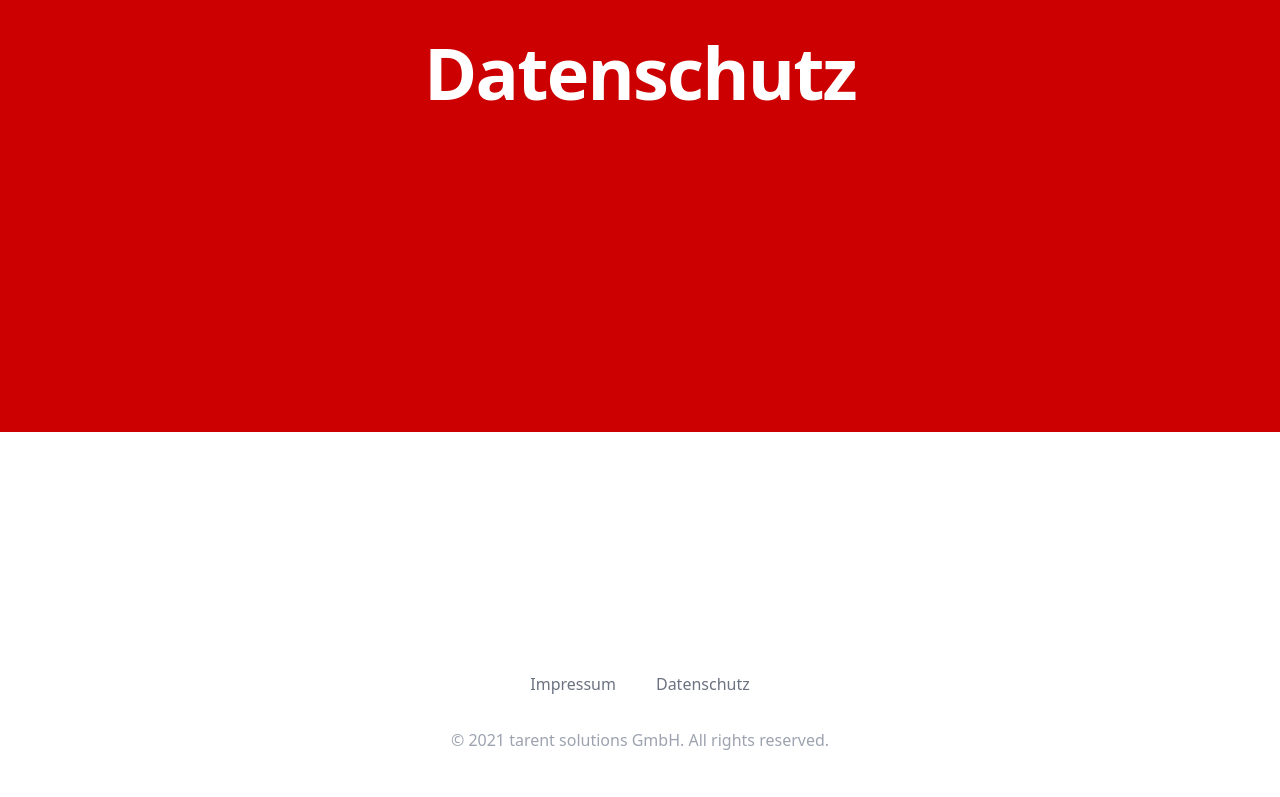
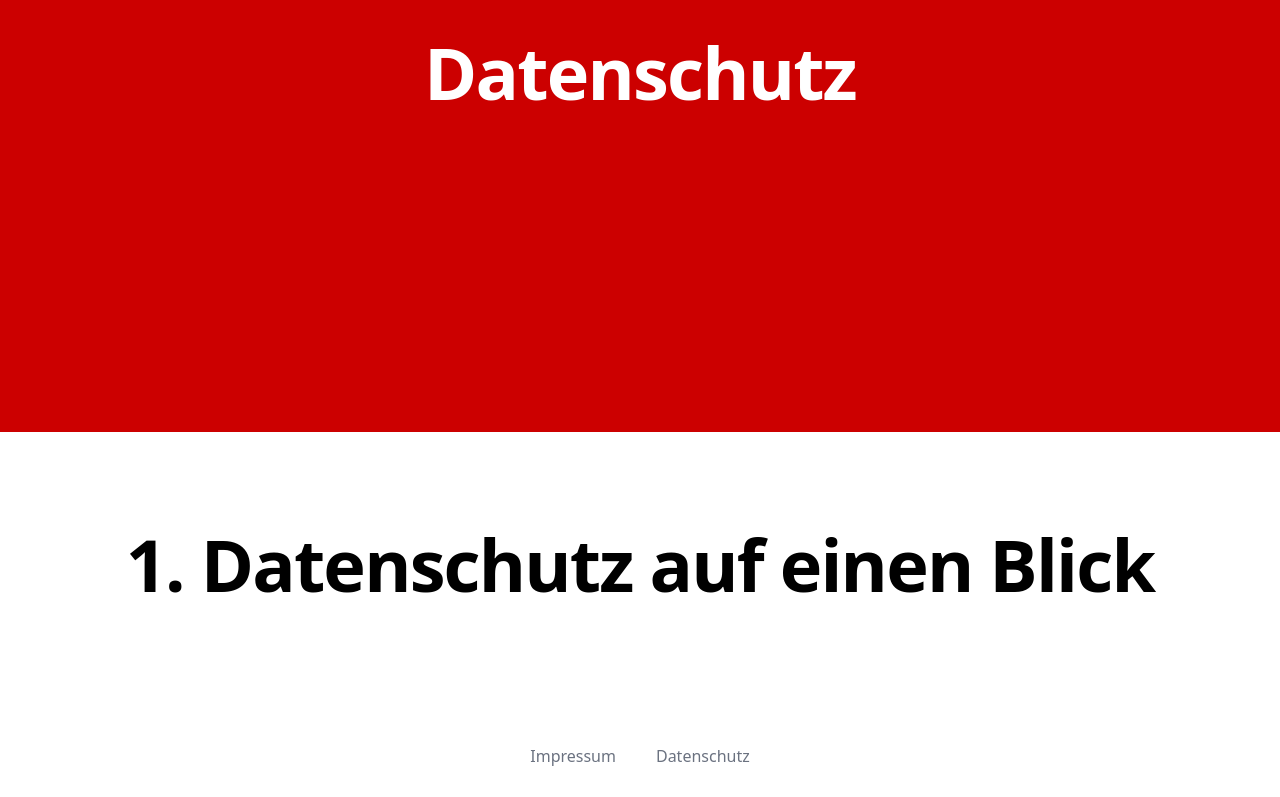
Before and after one commit to tarent/innovation-sparring-landingpage, a Next.js app: page /datenschutz in a window 1280 px wide. Shown: the part 360-1157 px from the top of the page. Built offline with nearby package versions, Linux system fonts and the light colour scheme; what @tailwindcss/typography would draw is missing.

Commit message:
remove target blank of CTA button

```diff
--- a/pages/datenschutz.js
+++ b/pages/datenschutz.js
@@ -35,8 +35,12 @@ const CTA = () => (
     </section>
     <section className="bg-white">
       <div className="max-w-7xl mx-auto py-16 px-4 sm:py-24 sm:px-6 lg:px-8">
+
+        <h1 className="text-center text-5xl font-extrabold tracking-tight sm:text-6xl lg:text-7xl">
+          1. Datenschutz auf einen Blick
+        </h1>
+
         <div className="uc-embed prose" uc-layout="privacySettings"></div>
-
       </div>
     </section>
   </div>
--- a/pages/the-right-it.js
+++ b/pages/the-right-it.js
@@ -60,8 +60,6 @@ function Hero() {
               <div className="mt-10 max-w-sm mx-auto sm:max-w-none sm:flex sm:justify-center gap-4">
                 <a
                   href="#cta"
-                  target="_blank"
-                  rel="noreferrer"
                   id="hero-cta"
                   className="mb-2 flex items-center justify-center px-4 py-3 border border-transparent text-base font-medium rounded-md shadow-sm text-red-700 bg-white hover:bg-red-50 sm:px-8"
                 >
```
